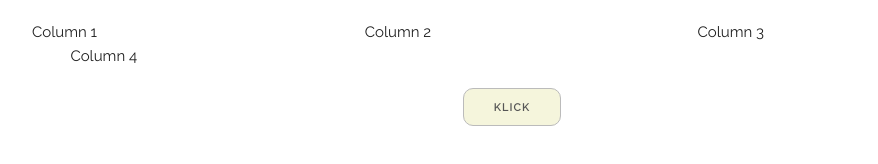
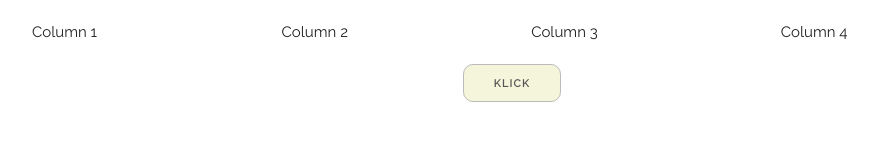
Before and after one commit to hussainkazemian/skeleton-css, a plain HTML site: page index.html in a window 1280 px wide. Shown: the whole page, without its empty margins (128-1006 px from the left). Drawn offline with Linux system fonts and the light colour scheme.

Commit message:
three-columns-example

```diff
--- a/index.html
+++ b/index.html
@@ -30,7 +30,7 @@
 <body>
 
 
-  <div class="container" style="margin-top: 20px;">
+  <!-- <div class="container" style="margin-top: 20px;">
     <div class="row">
       <div class="four columns">Column 1</div>
       <div class="four columns">Column 2</div>
@@ -38,7 +38,15 @@
       <div class="four columns">Column 4</div>
 
     </div>
-  </div>
+  </div> -->
+  <div class="container" style="margin-top: 20px;">
+    <div class="row">
+      <div class="three columns">Column 1</div>
+      <div class="three columns">Column 2</div>
+      <div class="three columns">Column 3</div>
+      <div class="three columns">Column 4</div>
+
+    </div>
   <div class="row" style="text-align: center; margin-top: 20px;  ">
   <a class="button" style="background-color: beige; border-radius: 10px; transition: 0.3s ease;" href="#">Klick</a>
 </div>
```
